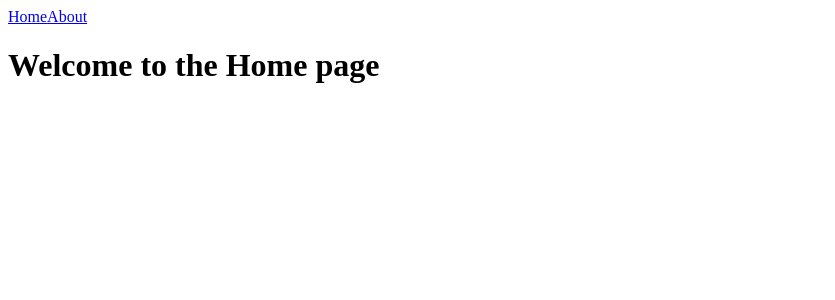
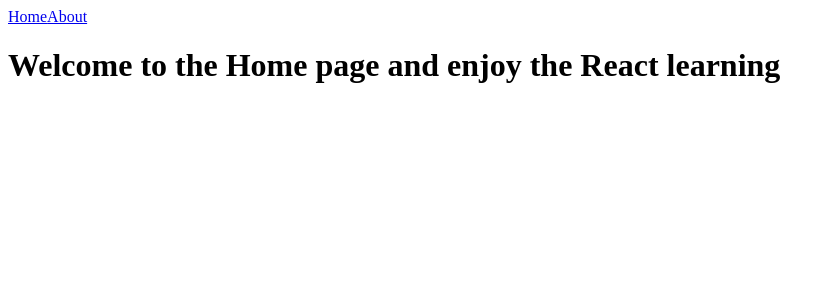
Before and after one commit to jumbovicky/react-cart, a React (Create React App) app: page / in a window 1280 px wide. Shown: the top 300 px of the page, without its empty margins (0-835 px from the left). Built offline with nearby package versions, Linux system fonts and the light colour scheme.

Commit message:
Section name changed

```diff
--- a/src/App.js
+++ b/src/App.js
@@ -8,7 +8,7 @@ const App = () => {
         <Router>
            <Link to='/'>Home</Link>
            <Link to='/about'>About</Link>
-            <Routes>
+           <Routes>
                 <Route exact path="/" element={<Home />}/>
                 <Route path="/about" element={<About />}/>
             </Routes>
--- a/src/pages/Home.js
+++ b/src/pages/Home.js
@@ -3,7 +3,7 @@ import React from 'react';
 const Home = () => {
   return (
     <div>
-        <h1>Welcome to the Home page</h1>
+        <h1>Welcome to the Home page and enjoy the React learning</h1>
     </div>
   )
 }
```
